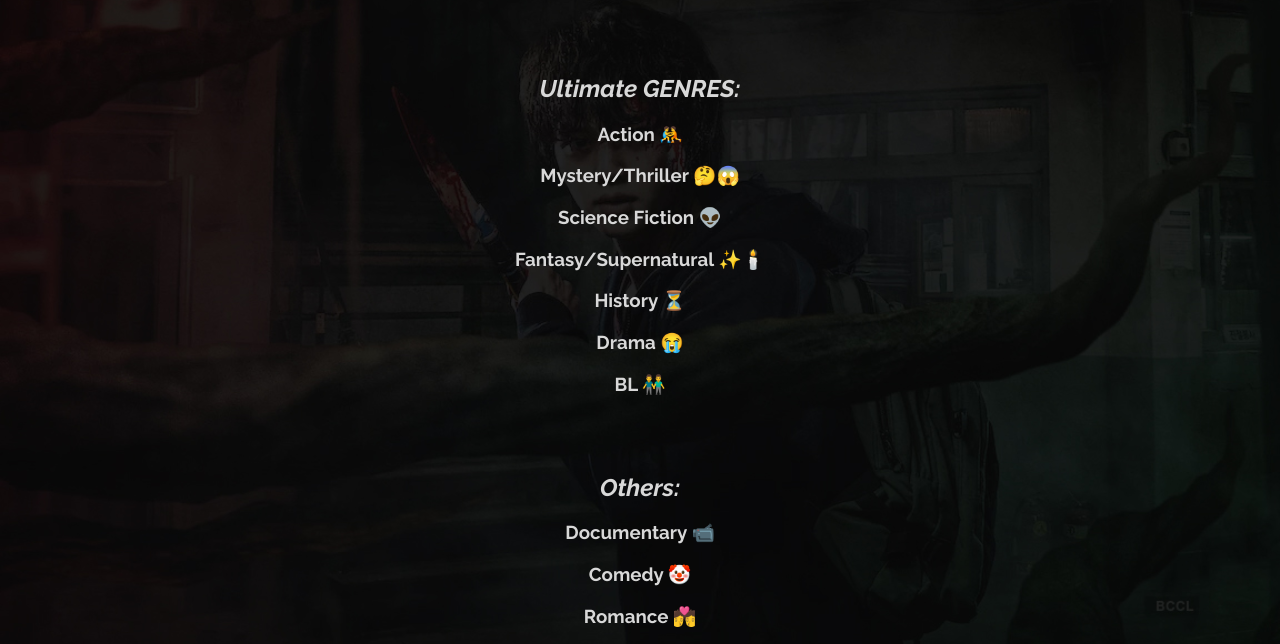
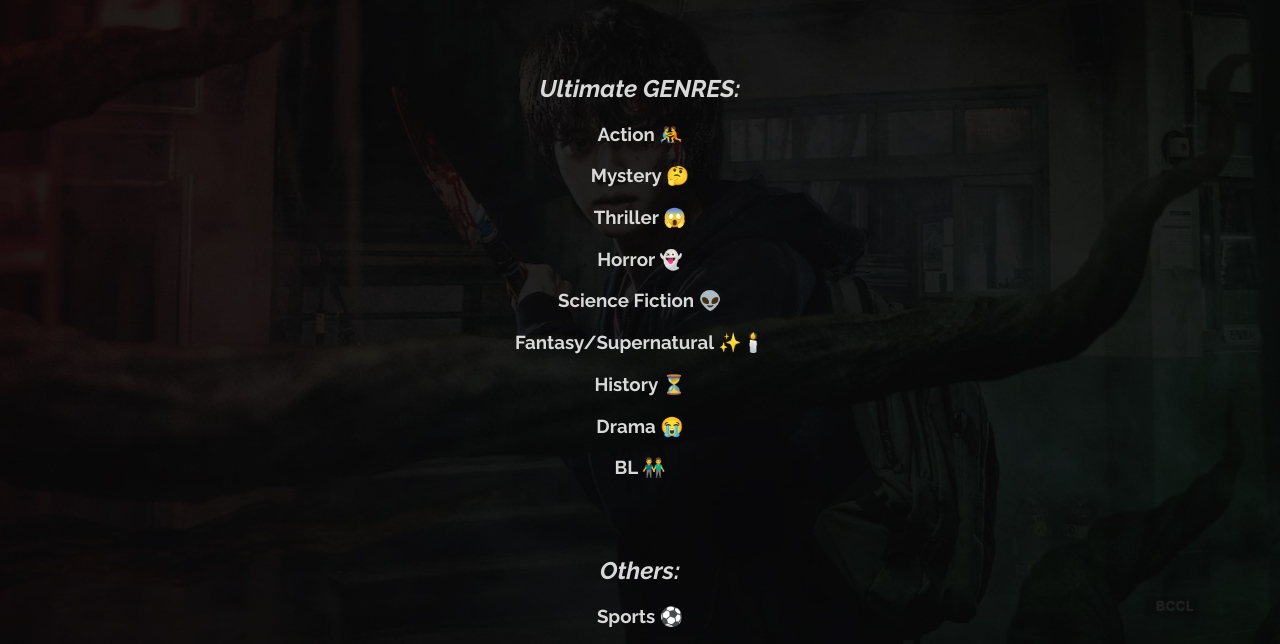
Before and after one commit to tajahaobaichi/my-dramalist-ish, a plain HTML site: page index.html in a window 1280 px wide. Shown: the part 148-792 px from the top of the page. Drawn offline with Linux system fonts and the light colour scheme.

Commit message:
Update index.html

```diff
--- a/index.html
+++ b/index.html
@@ -48,7 +48,9 @@
 			<br><br><br>
 				<h2><i>Ultimate GENRES:</i></h2>
 				<h3>Action &#129340;</h3>
-				<h3>Mystery/Thriller &#129300;&#128561;</h3>
+				<h3>Mystery &#129300;</h3>
+				<h3>Thriller &#128561;</h3>
+				<h3>Horror &#128123;</h3>
 				<h3>Science Fiction &#128125;</h3>
 				<h3>Fantasy/Supernatural &#10024;&#128367;&#65039;</h3>
 				<h3>History &#9203;</h3>
@@ -58,6 +60,7 @@
 				<br><br>
 
 				<h2><i>Others:</i></h2>
+				<h3>Sports &#9917;</h3>
 				<h3>Documentary &#128249;</h3>
 				<h3>Comedy &#129313;</h3>
 				<h3>Romance &#128143;</h3>
```
